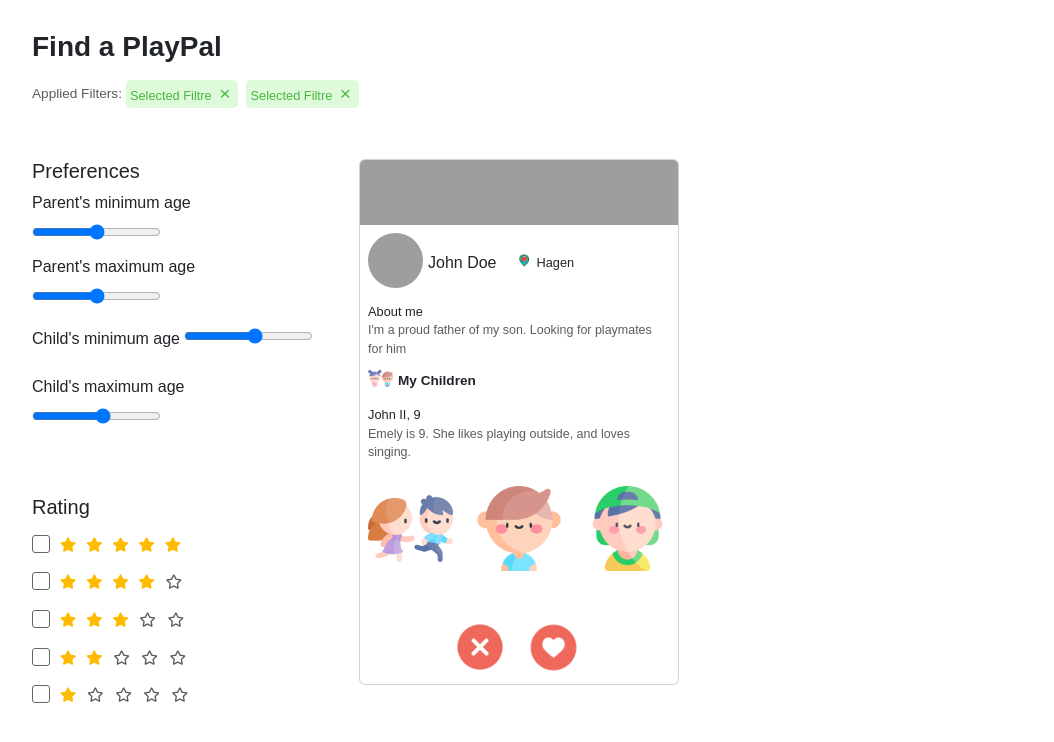
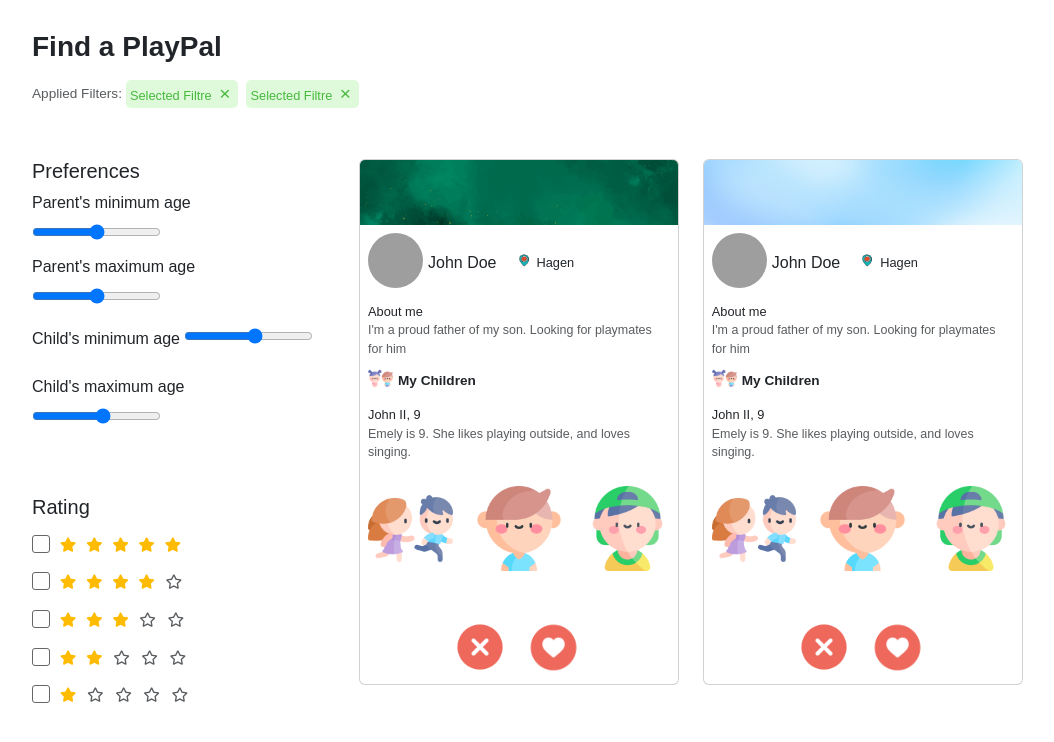
Before and after one commit to JoseEscauriza/PlayPal, a Django app: page /swiping/ in a window 1280 px wide. Shown: the top 742 px of the page, without its empty margins (38-1092 px from the left). Run offline with Django 4.2, Linux system fonts and the light colour scheme; the visitor is signed in with stand-in values (Sample User, id 1); grey boxes are pictures that could not be loaded.

Commit message:
add card_bg and merge jose commits

```diff
--- a/templates/user/swiping.html
+++ b/templates/user/swiping.html
@@ -148,7 +148,68 @@
                     <!-- User Card -->
                     <div class="col-lg-5 col-md-6 col-sm-10 offset-md-0 offset-sm-1">
                         <div class="card"><img class="card-img-top"
-                                               src="https://upload.wikimedia.org/wikipedia/commons/thumb/2/21/Rectangular_green_flag.svg/1280px-Rectangular_green_flag.svg.png">
+                                               src="{% static 'images/card_bg/8764038.jpg' %}">
+
+                            <div class="card-body">
+
+                                <div class="d-flex align-items-center">
+                                    <img src="https://img.icons8.com/bubbles/100/000000/user.png"
+                                         class="float-left rounded-circle avatar">
+                                    <h6 class="font-weight-bold pt-1 ">John Doe</h6>
+                                    <!-- Location -->
+
+                                    <div class="d-flex align-items-center ml-5 ">
+                                        <img src="{% static 'images/icons8-location-48.png' %}"
+                                             class="float-left rounded-circle location">
+                                        <div class="font-weight-bold pt-1 h8-style ">Hagen</div>
+                                    </div>
+                                </div>
+
+                                <div class="font-weight-bold pt-1 h7-style ">About me</div>
+                                <div class="text-muted description">I'm a proud father of my son.
+                                    Looking for playmates for him
+                                </div>
+
+                                <div class="d-flex align-items-center ml-5">
+                                    <img src="{% static 'images/children_pic.png' %}" class="float-left  children">
+                                    <div class="font-weight-bold pt-1 h9-style ">My Children</div>
+                                </div>
+
+                                <div class="font-weight-bold pt-1 h7-style ">John II, 9</div>
+                                <div class="text-muted description">Emely is 9. She likes playing outside, and loves
+                                    singing.
+                                </div>
+
+                                <!-- Child Picture -->
+                                <div class="row mt-3">
+                                    <div class="col-4">
+                                        <img src="{% static 'images/pic1.png' %}" class="img-fluid">
+                                    </div>
+                                    <div class="col-4">
+                                        <img src="{% static 'images/pic2.png' %}" class="img-fluid">
+                                    </div>
+                                    <div class="col-4">
+                                        <img src="{% static 'images/pic3.png' %}" class="img-fluid">
+                                    </div>
+                                </div>
+
+                                <!-- Like dislike buttons-->
+                                <div class="tinder--buttons mt-5">
+                                    <button id="nope1"><img src="{% static 'images/dislike.png' %}" alt="Remove">
+                                    </button>
+                                    <button id="love1"><img src="{% static 'images/like.png' %}"></button>
+                                </div>
+
+                            </div>
+                        </div>
+                    </div>
+
+
+                    <!-- Seconds card -->
+
+                    <div class="col-lg-5 col-md-6 col-sm-10 offset-md-0 offset-sm-1">
+                        <div class="card"><img class="card-img-top"
+                                               src="{% static 'images/card_bg/vivid-blurred-colorful-wallpaper-background.jpg' %}">
 
                             <div class="card-body">
 
@@ -205,6 +266,10 @@
                     </div>
 
 
+
+
+
+
                 </div>
 
 
```
Also changed, not shown: static/images/card_bg/8764038.jpg (added), static/images/card_bg/__init__.py (added), static/images/card_bg/vivid-blurred-colorful-wallpaper-background.jpg (added), static/images/castle.png (added), 1 other file.
